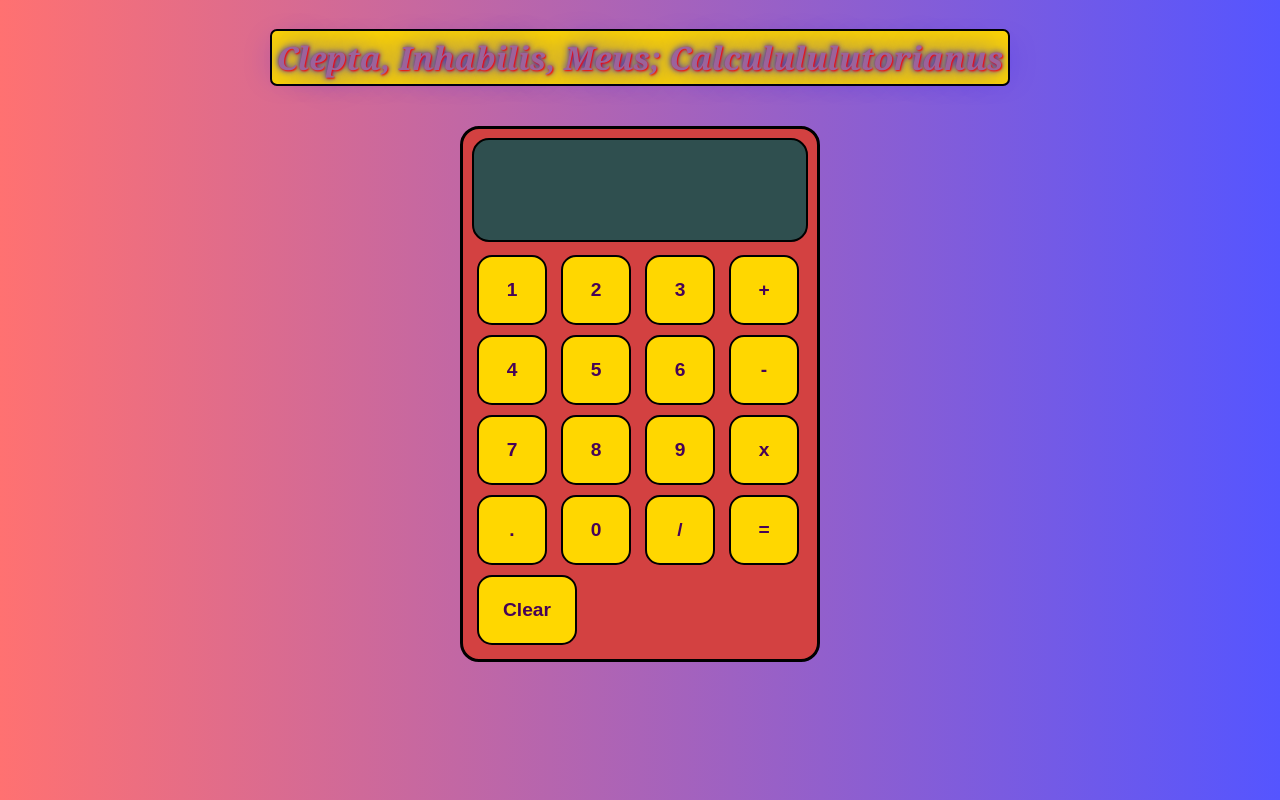
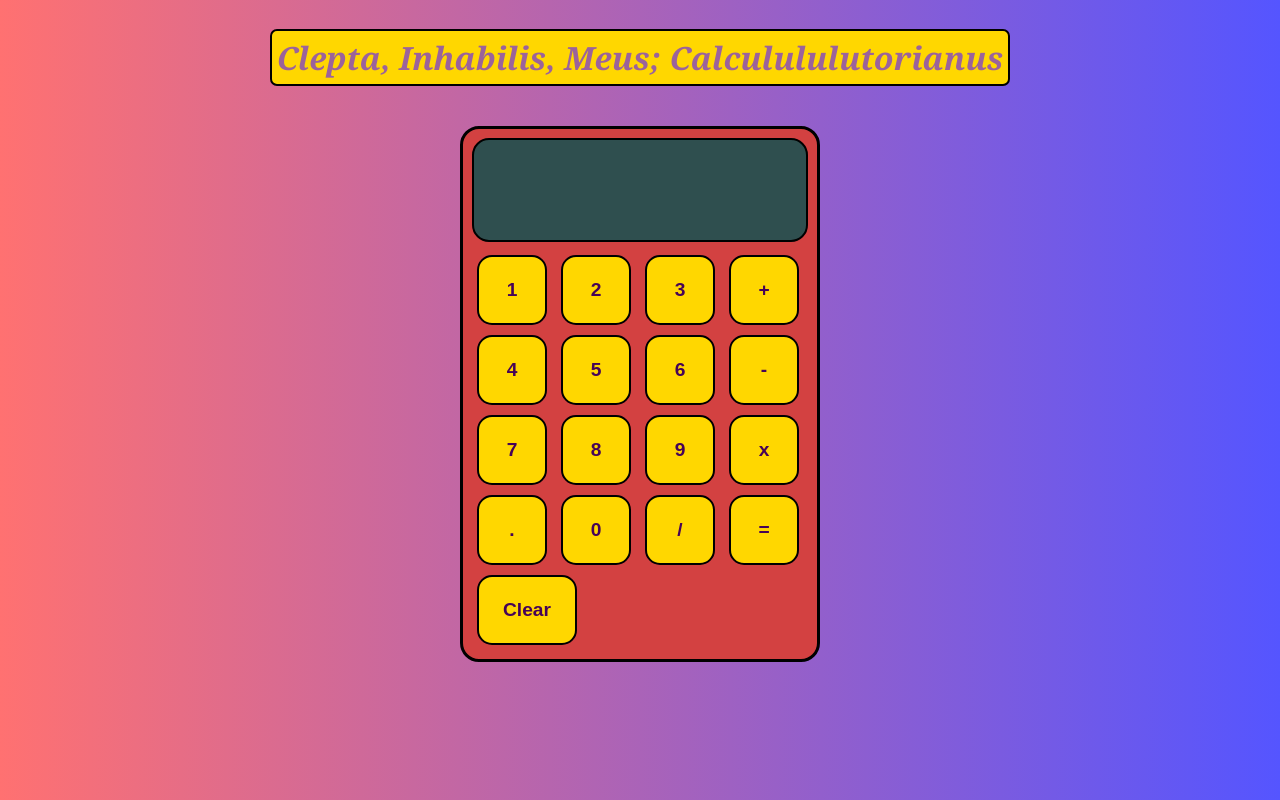
Before and after one commit to Rjv-RY/Calculator, a plain HTML site: page index.html in a window 1280 px wide. Drawn offline with Linux system fonts and the light colour scheme.

Commit message:
Update calcStyle.css

```diff
--- a/calcStyle.css
+++ b/calcStyle.css
@@ -31,11 +31,6 @@ body {
   border-radius: 7px;
   padding: 5px;
   border: 2px solid black;
-  /*text-shadow: 2px 0 #000000, -2px 0 #000000, 0 2px #000000, 0 -2px #000000,
-    1px 1px #000000, -1px -1px #000000, 1px -1px #000000, -1px 1px #000000;
-    this one provides an overall border effect which is honestly kinda
-    underwhelming for how many values it has*/
-  text-shadow: 1px 1px 2px red, 0 0 1em rgb(0, 0, 255), 0 0 0.2em rgb(0, 0, 255);
 }
 
 button {
```
